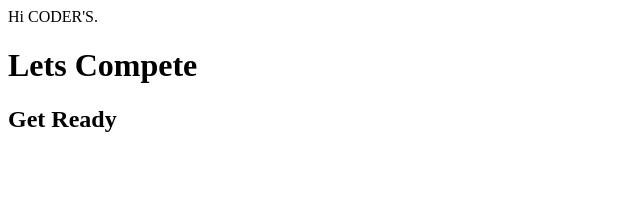
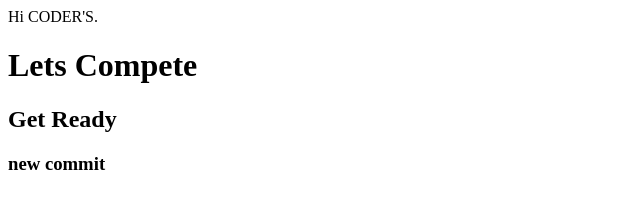
Before and after one commit to harshapandiri/harshapandiri.github.io, a plain HTML site: page index.html in a window 1280 px wide. Shown: the whole page, without its empty margins (0-640 px from the left). Drawn offline with Linux system fonts and the light colour scheme.

Commit message:
new changes

```diff
--- a/index.html
+++ b/index.html
@@ -2,4 +2,5 @@
   Hi CODER'S.
   <h1>Lets Compete</h1>
   <h2>Get Ready</h2>
+  <h3>new commit</h3>
 </html>
```
